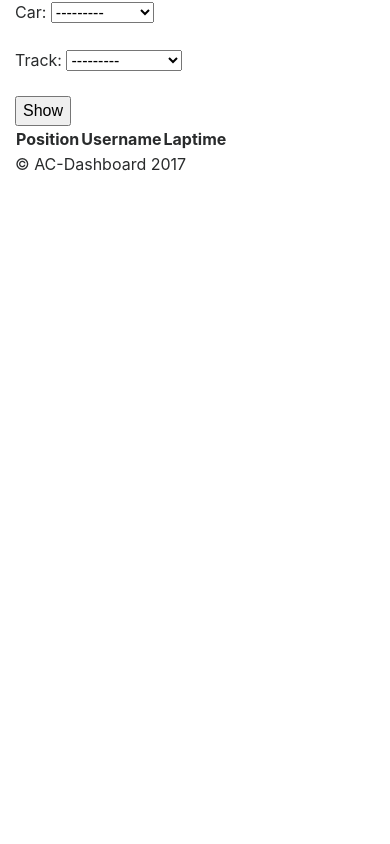
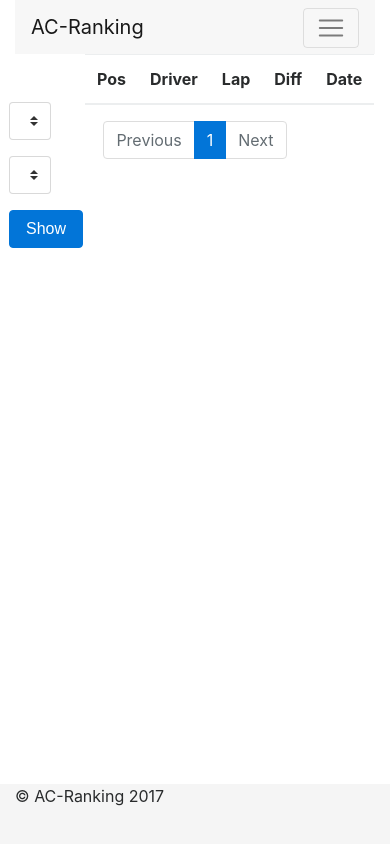
Before and after one commit to ev-agelos/ac-rank, a Django app: page /laptimes/ in a window 390 px wide. Run offline with Django 3.2, Linux system fonts and the light colour scheme; tables that the repository leaves empty hold one stand-in row (values such as "Sample post"); lists and menus that the app fills with data are empty; some libraries are stand-ins or nearby versions.

Commit message:
add bootstrap, add drivers page, prettier user account pages

```diff
--- a/ac_rank/urls.py
+++ b/ac_rank/urls.py
@@ -2,8 +2,11 @@ from django.conf.urls import include, url, static
 from django.contrib import admin
 from django.conf import settings
 
+from . import views
 
 urlpatterns = [
+    url(r'^$', views.index, name='index'),
+    url(r'^drivers$', views.drivers, name='drivers'),
     url(r'', include('tokenapi.urls')),
     url(r'^accounts/', include('registration.backends.default.urls')),
     url(r'^laptimes/', include('laptimes.urls')),
--- a/laptimes/forms.py
+++ b/laptimes/forms.py
@@ -5,5 +5,11 @@ from .models import Car, Track
 
 class LaptimesForm(forms.Form):
 
-    car = forms.ModelChoiceField(queryset=Car.objects.all(), required=True)
-    track = forms.ModelChoiceField(queryset=Track.objects.all(), required=True)
+    car = forms.ModelChoiceField(queryset=Car.objects.all(),
+                                 required=True,
+                                 to_field_name='name',
+                                 empty_label='Select car')
+    track = forms.ModelChoiceField(queryset=Track.objects.all(),
+                                   required=True,
+                                   to_field_name='name',
+                                   empty_label='Select track')
--- a/laptimes/models.py
+++ b/laptimes/models.py
@@ -55,8 +55,9 @@ class Laptime(models.Model):
     def total_millis(self):
         return sum(self.splits)
 
-    def time_to_str(self):
-        timedelta = datetime.timedelta(milliseconds=self.total_millis)
+    @staticmethod
+    def millis_to_str(millis):
+        timedelta = datetime.timedelta(milliseconds=millis)
         minutes = timedelta.seconds // 60
         seconds = timedelta.total_seconds() - (minutes * 60)
         return '{:02d}:{:06.3f}'.format(minutes, seconds)
@@ -70,5 +71,12 @@ class Laptime(models.Model):
             splits.append('{:01d}:{:06.3f}'.format(minutes, seconds))
         return splits
 
+    def diff_repr_from(self, laptime):
+        """Return the difference representation from another laptime."""
+        millis = sum(self.splits) - sum(laptime.splits)
+        seconds = millis / 1000
+        return '{:-6.3f}'.format(seconds)
+
     def __str__(self):
-        return self.time_to_str()
+        """Return the string represantation of the object."""
+        return self.millis_to_str(self.total_millis)
--- a/laptimes/views.py
+++ b/laptimes/views.py
@@ -1,7 +1,7 @@
 import json
 
+from django.core.paginator import Paginator, PageNotAnInteger, EmptyPage
 from django.shortcuts import render, get_object_or_404
-
 from tokenapi.decorators import token_required
 from tokenapi.http import JsonResponse, JsonError
 
@@ -10,21 +10,39 @@ from .forms import LaptimesForm
 
 
 def laptimes(request):
-    sorted_laptimes, sectors = [], range(0)
-    if request.method == 'GET':
+    laptimes_with_diffs = []
+    sectors = 0
+    if not all([request.GET.get(arg) for arg in ('track', 'car')]):
         form = LaptimesForm()
+        sectors = 0
     else:
-        form = LaptimesForm(request.POST)
+        form = LaptimesForm(request.GET)
         if form.is_valid():
             track = get_object_or_404(Track, name=form.cleaned_data['track'])
             car = get_object_or_404(Car, name=form.cleaned_data['car'])
             laptimes = Laptime.objects.filter(track=track, car=car).all()
-            sorted_laptimes = sorted(laptimes,
-                                     key=lambda laptime: laptime.total_millis)
-            sectors = range(track.sectors)
-    return render(request, 'laptimes/laptimes.html',
-                  context=dict(laptimes=sorted_laptimes, track_sectors=sectors,
-                               form=form))
+            laptimes = sorted(laptimes, key=lambda obj: obj.total_millis)
+            for index, laptime in enumerate(laptimes):
+                if index > 0:
+                    diff = laptime.diff_repr_from(laptimes[index-1])
+                else:
+                    diff = 0
+                laptimes_with_diffs.append((laptime, diff))
+            sectors = track.sectors
+
+            paginator = Paginator(laptimes_with_diffs, 10)
+            page = request.GET.get('page')
+            try:
+                laptimes_with_diffs = paginator.page(page)
+            except PageNotAnInteger:
+                # If page is not an integer, deliver first page.
+                laptimes_with_diffs = paginator.page(1)
+            except EmptyPage:
+                # If page is out of range (e.g. 9999), deliver last page of results.
+                laptimes_with_diffs = paginator.page(paginator.num_pages)
+    context = dict(laptimes=laptimes_with_diffs, track_sectors=range(sectors),
+                   form=form)
+    return render(request, 'laptimes/laptimes.html', context=context)
 
 
 @token_required
--- /dev/null
+++ b/static/css/sticky-footer.css
@@ -0,0 +1,18 @@
+/* Sticky footer styles
+-------------------------------------------------- */
+html {
+  position: relative;
+  min-height: 100%;
+}
+body {
+  /* Margin bottom by footer height */
+  margin-bottom: 60px;
+}
+.footer {
+  position: absolute;
+  bottom: 0;
+  width: 100%;
+  /* Set the fixed height of the footer here */
+  height: 60px;
+  background-color: #f5f5f5;
+}
--- a/templates/base.html
+++ b/templates/base.html
@@ -1,3 +1,4 @@
+{% load static %}
 <!DOCTYPE html>
 <html lang="en">
   <head>
@@ -11,21 +12,45 @@
 
     <!-- Bootstrap core CSS -->
     <link href="https://cdnjs.cloudflare.com/ajax/libs/twitter-bootstrap/4.0.0-alpha.6/css/bootstrap.min.css" rel="stylesheet">
-
     <!-- Custom styles for this template -->
-    <link href="narrow-jumbotron.css" rel="stylesheet">
+    <link href="{% static 'css/sticky-footer.css' %}" rel="stylesheet">
+    {% block custom_css %}{% endblock custom_css %}
   </head>
 
   <body>
     <div class="container">
-      {% block content%}{% endblock content %}
+        <div class="header clearfix">
+            <nav class="navbar navbar-toggleable-md navbar-light bg-faded">
+                <button class="navbar-toggler navbar-toggler-right" type="button" data-toggle="collapse" data-target="#navbarSupportedContent" aria-controls="navbarSupportedContent" aria-expanded="false" aria-label="Toggle navigation">
+                    <span class="navbar-toggler-icon"></span>
+                </button>
+                <a class="navbar-brand" href="#">AC-Ranking</a>
 
+                <div class="collapse navbar-collapse  justify-content-end" id="navbarSupportedContent">
+                    <ul class="nav nav-pills">
+                        <li class="nav-item">
+                            <a class="nav-link {% if request.resolver_match.url_name == 'index' %}active{% endif %}" href="{% url 'index' %}">Home <span class="sr-only">(current)</span></a>
+                        </li>
+                        <li class="nav-item">
+                            <a class="nav-link {% if request.resolver_match.url_name == 'drivers' %}active{% endif %}" href="{% url 'drivers' %}">Drivers</a>
+                        </li>
+                        <li class="nav-item">
+                            <a class="nav-link {% if request.resolver_match.url_name == 'laptimes' %}active{% endif %}" href="{% url 'laptimes' %}">Rankings</a>
+                        </li>
+                        <li class="nav-item">
+                            <a class="nav-link {% if request.resolver_match.url_name == 'auth_login' %}active{% endif %}" href="{% url 'auth_login' %}">Sign in</a>
+                        </li>
+                    </ul>
+                </div>
+            </nav>
+        </div>
+    </div> <!-- /container -->
+    {% block content %}{% endblock content %}
     <footer class="footer">
-      <p>&copy; AC-Dashboard 2017</p>
+        <div class="container">
+            <p>&copy; AC-Ranking 2017</p>
+        </div>
     </footer>
-
-    </div> <!-- /container -->
-
     <script src="https://cdnjs.cloudflare.com/ajax/libs/jquery/3.2.1/jquery.min.js"></script>
     <script src="https://cdnjs.cloudflare.com/ajax/libs/tether/1.4.0/js/tether.min.js"></script>
     <!-- Bootstrap core JavaScript
@@ -33,6 +58,6 @@
     <!-- Placed at the end of the document so the pages load faster -->
     <!-- IE10 viewport hack for Surface/desktop Windows 8 bug -->
     <script src="https://cdnjs.cloudflare.com/ajax/libs/twitter-bootstrap/4.0.0-alpha.6/js/bootstrap.min.js"></script>
-
+    {% block custom_scripts %}{% endblock custom_scripts %}
   </body>
 </html>
--- a/templates/laptimes/laptimes.html
+++ b/templates/laptimes/laptimes.html
@@ -1,30 +1,93 @@
 {% extends 'base.html' %}
+{% block title %}Laptimes ranking{% endblock title %}
+{% block content %}
+<div class="row">
+    <div class="col-2 pl-4 pt-5">
+        <form method="GET">
+            {% for form_field in form %}
+            <div class="form-group row">
+                <div class="col-sm-12">
+                    <select class="custom-select" id="inlineFormCustomSelect" name="{{form_field.name}}">
+                        {% for value, choice in form_field.field.choices %}
+                        <option value="{{value}}" {% if value in request.GET.values %}selected{% endif %}>{{choice}}</option>
+                        {% endfor %}
+                    </select>
+                </div>
 
-{% block content %}
- <form method="POST" class="post-form">{% csrf_token %}
-     {{form.as_p}}
-    <button type="submit">Show</button>
+                {% for msg in form_field.errors %}
+                <div class="form-group has-danger">
+                    <div class="form-control-feedback">{{msg}}</div>
+                </div>
+                {% endfor %}
+
+            </div>
+            {% endfor %}
+            <div class="form-group row">
+                <div class="col-sm-1">
+                    <button type="submit" class='btn btn-primary'>Show</button>
+                </div>
+            </div>
         </form>
-
-
-<table cellspacing=30>
+    </div>
+    <div class="col-8">
+        <div class="container">
+            <table class='table table-hover'>
+                <thead>
                     <tr>
-        <th>Position</th>
-        <th>Username</th>
+                        <th>Pos</th>
+                        <th>Driver</th>
                         {% for i in track_sectors %}
                         <th>Sector {{forloop.counter}}</th>
                         {% endfor %}
-        <th>Laptime</th>
+                        <th>Lap</th>
+                        <th>Diff</th>
+                        <th>Date</th>
                     </tr>
-    {% for laptime in laptimes %}
+                <thead>
+                <tbody>
+                {% for laptime, diff_to_prev in laptimes %}
                     <tr>
-        <td>{{forloop.counter}}</td>
+                        <td class="text-success font-weight-bold">{{forloop.counter}}</td>
                         <td>{{laptime.user.username}}</td>
                         {% for split in laptime.splits_to_str %}
-        <td>{{split}}</td>
+                        <td class="text-warning">{{split}}</td>
                         {% endfor %}
-        <td>{{laptime.time_to_str}}</td>
+                        <td>{{laptime}}</td>
+                        <td>{% if diff_to_prev %}+{{diff_to_prev}}{% endif %}</td>
+                        <td>{{laptime.created_at|date:'d-m-Y'}}</td>
                     </tr>
                 {% endfor %}
+                </tbody>
             </table>
+
+            <nav aria-label="Page navigation example">
+                <ul class="pagination justify-content-center">
+                    {% if laptimes.has_previous %}
+                    <li class="page-item">
+                        <a class="page-link" href="?car={{request.GET.car}}&track={{request.GET.track}}&page={{laptimes.previous_page_number}}">Previous</a>
+                    </li>
+                    {% else %}
+                    <li class="page-item disabled">
+                        <a class="page-link" href="#">Previous</a>
+                    </li>
+                    {% endif %}
+
+                    <li class="page-item active">
+                        <a class="page-link" href="#">{{laptimes.number|default:"1"}}</a>
+                    </li>
+
+                    {% if laptimes.has_next %}
+                    <li class="page-item">
+                        <a class="page-link" href="?car={{request.GET.car}}&track={{request.GET.track}}&page={{laptimes.next_page_number}}">Next</a>
+                    </li>
+                    {% else %}
+                    <li class="page-item disabled">
+                        <a class="page-link" href="#">Next</a>
+                    </li>
+                    {% endif %}
+                </ul>
+            </nav>
+        </div>
+    </div>
+</div>
 {% endblock content %}
```
Also changed, not shown: ac_rank/views.py (added, +9 -0 lines), static/css/dashboard.css (added, +61 -0 lines), static/css/signin.css (added, +38 -0 lines), templates/index.html (+16 -35 lines), templates/registration/login.html (added, +31 -0 lines), templates/registration/password_reset_form.html (added, +19 -0 lines), templates/registration/registration_form.html (added, +42 -0 lines), templates/users.html (added, +26 -0 lines). Lines whose indentation alone changed are shown as unchanged.
